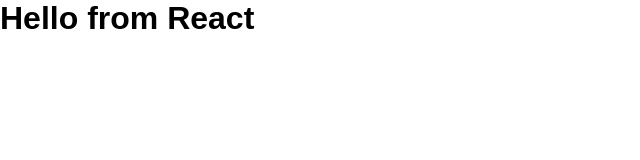
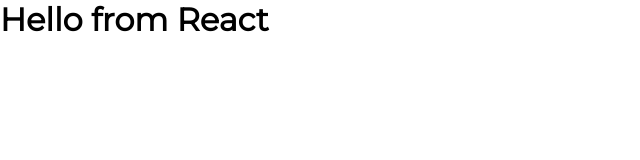
Before and after one commit to Evva1023/Blog-Website, a React (Create React App) app in the folder client/: page / in a window 1280 px wide. Shown: the top 160 px of the page, without its empty margins (0-640 px from the left). Built offline with nearby package versions, Linux system fonts and the light colour scheme.

Commit message:
Imported Montserrat font

```diff
--- a/client/src/style.css
+++ b/client/src/style.css
@@ -1,3 +1,5 @@
+@import url('https://fonts.googleapis.com/css2?family=Montserrat&display=swap');
+
 * {
     margin: 0;
     padding: 0;
@@ -5,5 +7,5 @@
 }
 
 body {
-    font-family: Arial, sans-serif;
+    font-family: "Montserrat", Arial, sans-serif;
 }
```
